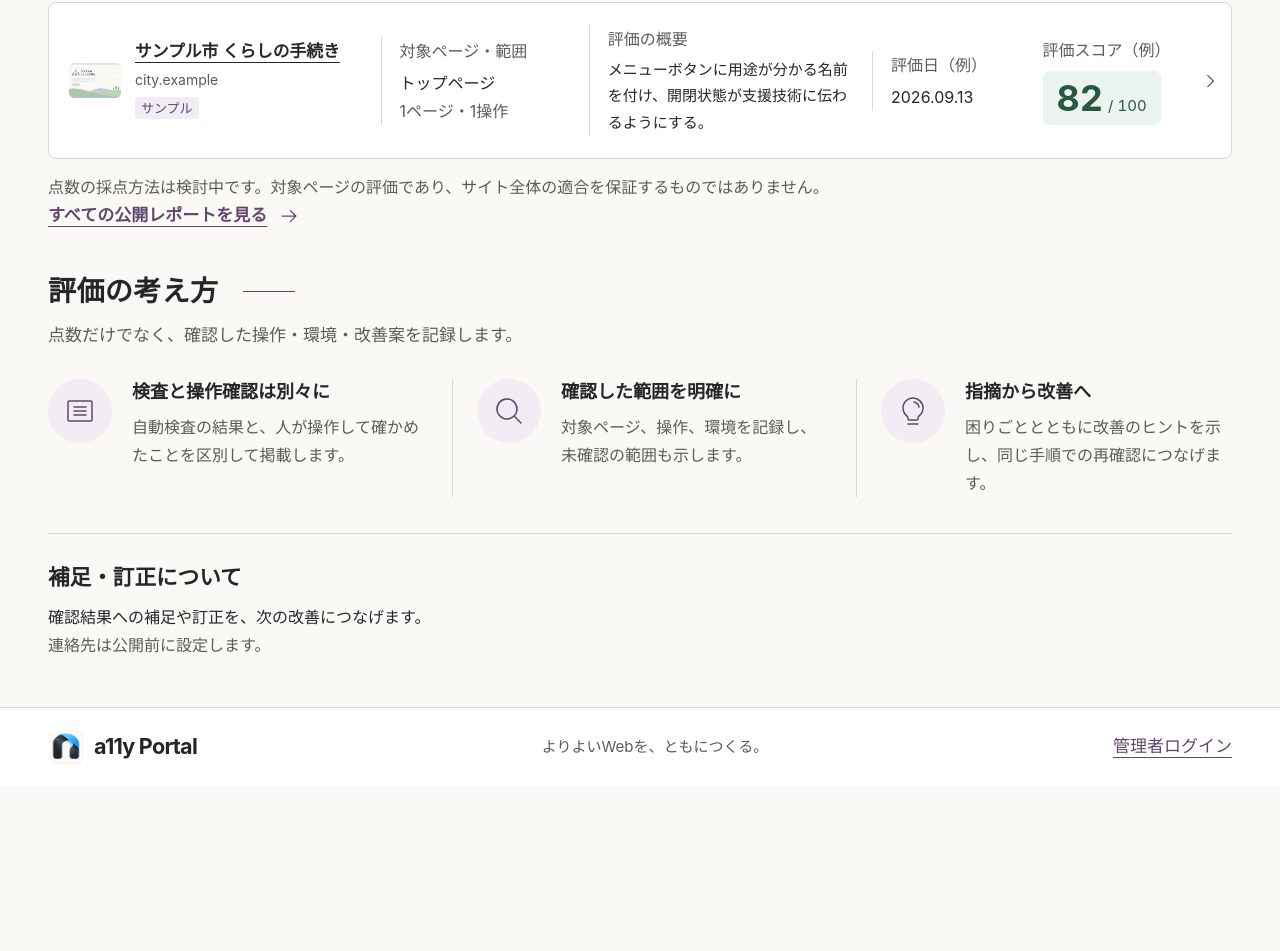
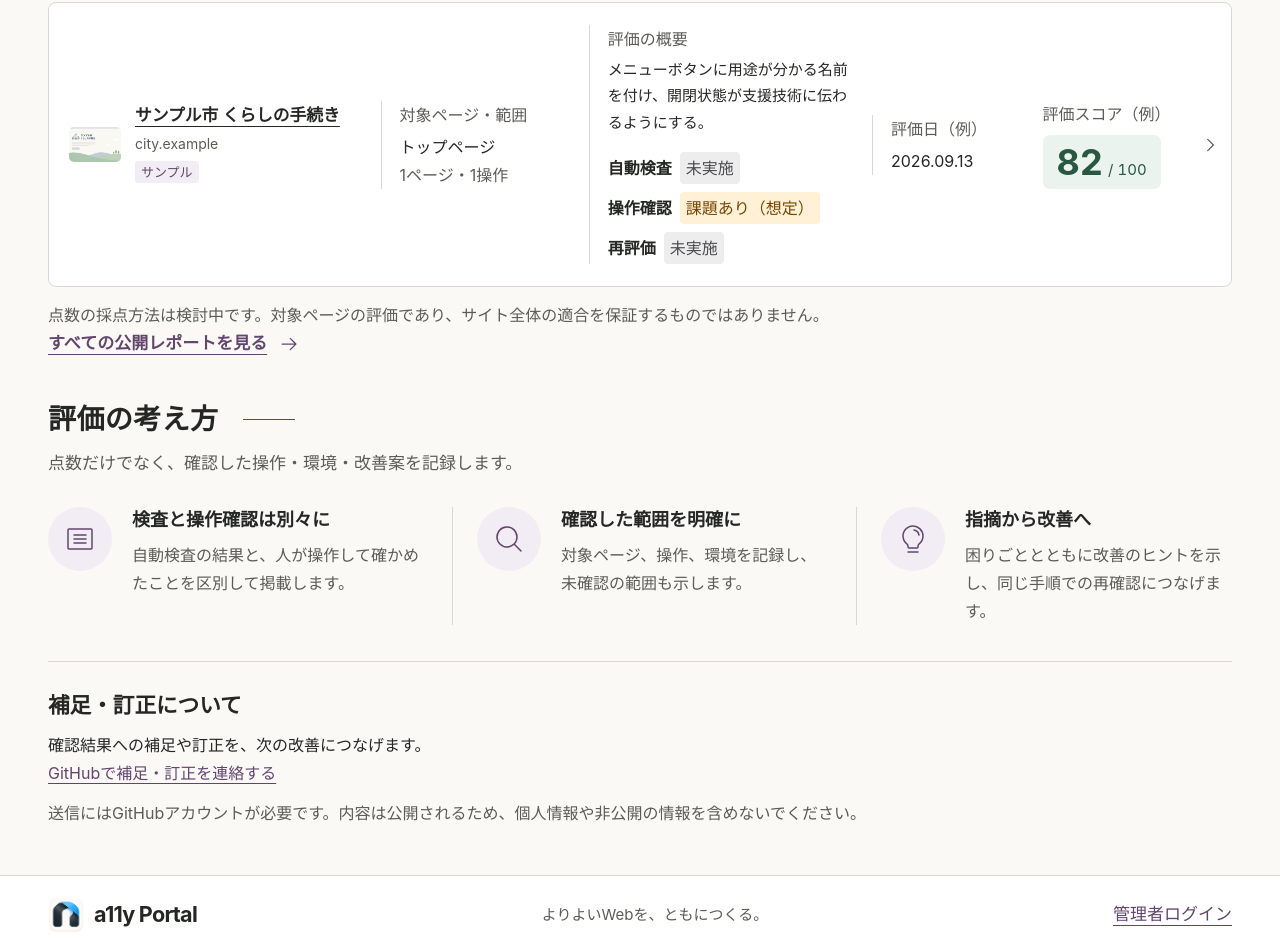
Before and after one commit to Nagi-Inaba/a11y-portal, a Next.js app: page / in a window 1280 px wide. Shown: the part 707-1658 px from the top of the page. Before the commit the page ends 1493 px from the top, so only its background shows below. Built offline with nearby package versions, Linux system fonts and the light colour scheme.

Commit message:
feat: address initial portal plan gaps

```diff
--- a/package.json
+++ b/package.json
@@ -10,6 +10,7 @@
     "build": "next build",
     "start": "next start",
     "test:api": "node tests/reports-api.mjs",
+    "test:ui": "node tests/portal-ui.mjs",
     "test:cms": "node --experimental-strip-types tests/cms-api.mts",
     "test:db": "node --experimental-strip-types tests/cms-db.mts",
     "lint": "eslint . --max-warnings=0",
--- a/src/app/page.tsx
+++ b/src/app/page.tsx
@@ -1,7 +1,7 @@
 import Link from "next/link";
 import Image from "next/image";
 import { ArrowRightIcon, ArticleIcon, CursorIcon, LightbulbIcon, MagnifyingGlassIcon, CaretRightIcon } from "@phosphor-icons/react/ssr";
-import { Corrections, DataUnavailable, ReportDate, ReportThumbnail, SampleNotice, Score, SectionHeading } from "@/components/portal";
+import { Corrections, DataUnavailable, MethodStatuses, ReportDate, ReportThumbnail, SampleNotice, Score, SectionHeading } from "@/components/portal";
 import { recentReports } from "@/lib/reports/repository";
 import { displayHost } from "@/lib/reports/presentation";
 
@@ -27,7 +27,7 @@ export default async function HomePage() {
         {reports === null ? <DataUnavailable /> : reports.length === 0 ? <div className="empty-state"><h3>評価レポートは準備中です</h3><p>確認した操作・環境・改善案を、ここからお届けします。</p></div> : <ul className="report-list">{reports.map(report => <li key={report.id}>
           <div className="report-identity"><ReportThumbnail report={report} small /><div><h3><Link href={`/reports/${encodeURIComponent(report.id)}`}>{report.title}<CaretRightIcon className="row-arrow" aria-hidden="true" /></Link></h3><p className="muted domain">{displayHost(report.target_url)}</p>{report.is_sample && <span className="sample-tag">サンプル</span>}</div></div>
           <div className="report-scope"><span className="field-label">対象ページ・範囲</span><p>{report.target_page_name}</p><p className="muted">{report.scope_summary}</p></div>
-          <div className="report-summary"><span className="field-label">評価の概要</span><p>{report.improvement_hint}</p></div>
+          <div className="report-summary"><span className="field-label">評価の概要</span><p>{report.improvement_hint}</p><MethodStatuses report={report} compact /></div>
           <div className="report-date"><ReportDate report={report} /></div><Score report={report} />
         </li>)}</ul>}
         <p className="score-note">点数の採点方法は検討中です。対象ページの評価であり、サイト全体の適合を保証するものではありません。</p>
--- a/src/app/reports/[id]/page.tsx
+++ b/src/app/reports/[id]/page.tsx
@@ -7,6 +7,7 @@ import { MethodStatuses, ReportDate, ReportThumbnail, SampleNotice, Score } from
 import { getPublishedDocument, getReport } from "@/lib/reports/repository";
 import { parseCmsDocument } from "@/lib/cms/document";
 import { ReportDocument } from "@/components/report-document";
+import { CorrectionContact } from "@/components/correction-contact";
 import { formatDate, isExampleUrl, statusLabel } from "@/lib/reports/presentation";
 
 export const dynamic = "force-dynamic";
@@ -34,7 +35,7 @@ export default async function ReportPage({ params }: Props) {
   const document = await getPublishedDocument(id);
   if (document) return <div className="container detail-page">
     <div className="detail-navigation"><Link className="text-link" href="/reports"><ArrowLeftIcon aria-hidden="true" />評価レポートに戻る</Link></div>
-    <h1>{report.title}</h1><div className="cms-surface"><ReportDocument report={parseCmsDocument(document)} /></div>
+    <h1>{report.title}</h1><MethodStatuses report={report} /><div className="cms-surface"><ReportDocument report={parseCmsDocument(document)} /></div>
   </div>;
   const sample = report.is_sample;
   const env = report.environment;
@@ -58,7 +59,7 @@ export default async function ReportPage({ params }: Props) {
       <section className="environment-section"><h2><MonitorIcon aria-hidden="true" />確認環境{sample && "（サンプル）"}</h2><dl className="environment"><div><dt>OS</dt><dd>{assumption(env.os)}</dd></div><div><dt>ブラウザ</dt><dd>{assumption(env.browser)}</dd></div><div><dt>支援技術</dt><dd>{assumption(env.assistive_technology)}</dd></div><div><dt>バージョン</dt><dd>{versions || "未記録"}</dd></div><div><dt>キーボード操作</dt><dd>{statusLabel(env.keyboard_status, sample)}</dd></div></dl></section>
       <section><h2><WarningCircleIcon aria-hidden="true" />未確認の範囲</h2>{report.unverified_scope.length ? <ul className="plain-list">{report.unverified_scope.map(item => <li key={item}>{item}</li>)}</ul> : <p>未記録</p>}</section>
       <section><h2><BookOpenIcon aria-hidden="true" />関連する基準</h2><p>{report.standards_note}</p></section>
-      <section><h2><PencilSimpleIcon aria-hidden="true" />補足・訂正</h2><p>連絡先は公開前に設定します。</p><Link className="text-link" href="/#corrections">補足・訂正について<ArrowRightIcon aria-hidden="true" /></Link></section>
+      <section><h2><PencilSimpleIcon aria-hidden="true" />補足・訂正</h2><CorrectionContact reportId={report.id} targetUrl={report.target_url} /><Link className="text-link" href="/#corrections">補足・訂正について<ArrowRightIcon aria-hidden="true" /></Link></section>
     </aside></div>
     <div className="detail-bottom"><Link className="text-link" href="/#recent-reports"><ArrowLeftIcon aria-hidden="true" />評価レポートに戻る</Link></div>
   </div>;
--- a/src/app/reports/page.tsx
+++ b/src/app/reports/page.tsx
@@ -1,5 +1,6 @@
 import Link from "next/link";
 import { listReports } from "@/lib/reports/repository";
+import { Corrections, MethodStatuses } from "@/components/portal";
 
 export const dynamic = "force-dynamic";
 
@@ -11,9 +12,10 @@ export default async function ReportsPage({ searchParams }: { searchParams: Prom
   catch { return <div className="container cms-surface"><h1>評価レポート</h1><p role="alert" className="notice">レポートを現在取得できません。時間をおいて再度お試しください。</p></div>; }
   return <div className="container cms-surface"><p className="eyebrow">公開レポート</p><h1>評価レポート</h1><p>確認した操作・環境・改善案を、レポートごとに紹介します。</p>
     {result.data.length === 0 ? <p className="panel">表示できる公開レポートはありません。</p> : <ul className="cms-report-list">{result.data.map(report => <li className="panel" key={report.id}>
-      <div>{report.is_sample && <span className="badge">サンプル・架空の評価</span>}<h2><Link href={`/reports/${encodeURIComponent(report.id)}`}>{report.title}</Link></h2><p>{report.scope_summary}</p></div>
+      <div>{report.is_sample && <span className="badge">サンプル・架空の評価</span>}<h2><Link href={`/reports/${encodeURIComponent(report.id)}`}>{report.title}</Link></h2><p>対象ページ：{report.target_page_name}</p><p>{report.scope_summary}</p><MethodStatuses report={report} compact /></div>
       <p>確認日：{report.checked_on ?? "実測日時なし"}</p>
     </li>)}</ul>}
     <nav className="actions" aria-label="公開レポート一覧のページ">{page > 1 && <Link href={`/reports?page=${page - 1}`}>前の20件</Link>}{page * 20 < result.total && <Link href={`/reports?page=${page + 1}`}>次の20件</Link>}</nav>
+    <Corrections />
   </div>;
 }
--- /dev/null
+++ b/src/components/correction-contact.tsx
@@ -0,0 +1,21 @@
+export function CorrectionContact({ reportId, targetUrl }: { reportId?: string; targetUrl?: string }) {
+  const query = new URLSearchParams({
+    title: `補足・訂正${reportId ? `: ${reportId}` : ""}`,
+    body: [
+      `レポートID: ${reportId ?? "（該当する場合は記入）"}`,
+      `対象URL: ${targetUrl ?? "（記入）"}`,
+      "",
+      "補足・訂正したい箇所:",
+      "",
+      "確認した内容・根拠（確認日、環境、再現手順など）:",
+      "",
+      "希望する修正:",
+      "",
+      "※この内容は公開されます。個人情報や非公開の情報は記入しないでください。",
+    ].join("\n"),
+  });
+  return <div className="correction-contact">
+    <p><a href={`https://github.com/Nagi-Inaba/a11y-portal/issues/new?${query}`}>GitHubで補足・訂正を連絡する</a></p>
+    <p className="muted">送信にはGitHubアカウントが必要です。内容は公開されるため、個人情報や非公開の情報を含めないでください。</p>
+  </div>;
+}
--- a/src/components/portal.tsx
+++ b/src/components/portal.tsx
@@ -2,6 +2,7 @@ import Image from "next/image";
 import Link from "next/link";
 import { ArticleIcon, MagnifyingGlassIcon, ArrowClockwiseIcon, InfoIcon, BuildingsIcon } from "@phosphor-icons/react/ssr";
 import { ReloadButton } from "./reload-button";
+import { CorrectionContact } from "./correction-contact";
 import type { ReactNode } from "react";
 import type { Report } from "@/lib/reports/api-types";
 import { formatDate, presentation, statusLabel } from "@/lib/reports/presentation";
@@ -34,17 +35,17 @@ export function ReportThumbnail({ report, small = false }: { report: Report; sma
   return <div className={small ? "report-mark" : "report-thumbnail"}>{thumbnail ? <Image src={thumbnail} alt="" width={small ? 56 : 320} height={small ? 40 : 213} sizes={small ? "56px" : "(max-width: 640px) 100vw, 280px"} /> : <BuildingsIcon size={small ? 30 : 72} weight="light" aria-hidden="true" />}</div>;
 }
 
-export function MethodStatuses({ report }: { report: Report }) {
+export function MethodStatuses({ report, compact = false }: { report: Report; compact?: boolean }) {
   const items = [
     { label: "自動検査", value: report.auto_check_status, Icon: ArticleIcon },
     { label: "操作確認", value: report.operation_status, Icon: MagnifyingGlassIcon },
     { label: "再評価", value: report.reevaluation_status, Icon: ArrowClockwiseIcon },
   ];
-  return <dl className="method-statuses">{items.map(({ label, value, Icon }) => <div key={label} className={value === "issues_found" || value === "issues_remaining" ? "has-issue" : ""}><dt><Icon size={25} weight="light" aria-hidden="true" />{label}</dt><dd>{statusLabel(value, report.is_sample)}</dd></div>)}</dl>;
+  return <dl className={`method-statuses${compact ? " method-statuses-compact" : ""}`}>{items.map(({ label, value, Icon }) => <div key={label} className={value === "issues_found" || value === "issues_remaining" ? "has-issue" : ""}><dt><Icon size={25} weight="light" aria-hidden="true" />{label}</dt><dd>{statusLabel(value, report.is_sample)}</dd></div>)}</dl>;
 }
 
 export function Corrections({ compact = false }: { compact?: boolean }) {
-  return <section id={compact ? undefined : "corrections"} className={compact ? "" : "corrections-section"} aria-label="補足・訂正"><h2>{compact ? "補足・訂正" : "補足・訂正について"}</h2><p>確認結果への補足や訂正を、次の改善につなげます。</p><p className="muted">連絡先は公開前に設定します。</p></section>;
+  return <section id={compact ? undefined : "corrections"} className={compact ? "" : "corrections-section"} aria-label="補足・訂正"><h2>{compact ? "補足・訂正" : "補足・訂正について"}</h2><p>確認結果への補足や訂正を、次の改善につなげます。</p><CorrectionContact /></section>;
 }
 
 export function DataUnavailable() {
--- a/src/components/report-document.tsx
+++ b/src/components/report-document.tsx
@@ -1,4 +1,6 @@
 import type { Finding, Report } from "@/lib/reports/types";
+import { CorrectionContact } from "./correction-contact";
+import { isExampleUrl } from "@/lib/reports/presentation";
 
 export const outcomeLabels = {
   completed: "完了できた", "completed-with-workaround": "工夫して完了できた", blocked: "完了できなかった", "not-verified": "未確認",
@@ -19,7 +21,7 @@ export function ReportDocument({ report }: { report: Report }) {
     <section className="panel" aria-label="評価の対象と環境">
       <h2>{report.siteName}</h2>
       {report.source === "sample" && <p className="notice">サンプル：架空の評価データです。</p>}
-      <dl><dt>対象URL</dt><dd><a href={report.targetUrl} rel="noreferrer">{report.targetUrl}</a></dd>
+      <dl><dt>対象URL</dt><dd>{isExampleUrl(report.targetUrl) ? <span>{report.targetUrl}（架空の対象URL）</span> : <a href={report.targetUrl} rel="noreferrer">{report.targetUrl}</a>}</dd>
         <dt>確認した範囲</dt><dd>{report.scope}</dd>
         <dt>確認日時</dt><dd>{report.source === "sample" ? "サンプルのため実測日時なし" : <time dateTime={report.checkedAt}>{new Date(report.checkedAt).toLocaleString("ja-JP", { timeZone: "Asia/Tokyo" })}（日本時間）</time>}</dd>
         <dt>確認環境</dt><dd>{report.environment.os} / {report.environment.browser}{report.environment.assistiveTech ? ` / ${report.environment.assistiveTech}` : ""}</dd>
@@ -42,7 +44,7 @@ export function ReportDocument({ report }: { report: Report }) {
     <section className="panel"><h2>評価の範囲と連絡先</h2>
       <h3>未確認の範囲・制約</h3><ul>{report.limitations.map((limitation, i) => <li key={i}>{limitation}</li>)}</ul>
       <p>関連する達成基準は改善のための参照です。サイト全体の適合判定ではありません。</p>
-      <h3>補足・訂正の連絡先</h3><p>{report.contact}</p>
+      <h3>補足・訂正の連絡先</h3><p>{report.contact}</p><CorrectionContact reportId={report.id} targetUrl={report.targetUrl} />
     </section>
   </div>;
 }
```
Also changed, not shown: tests/portal-ui.mjs (added, +112 -0 lines), src/app/globals.css, tests/cms-api.mts, 2 other files (tests, documents, lock files or other folders).
